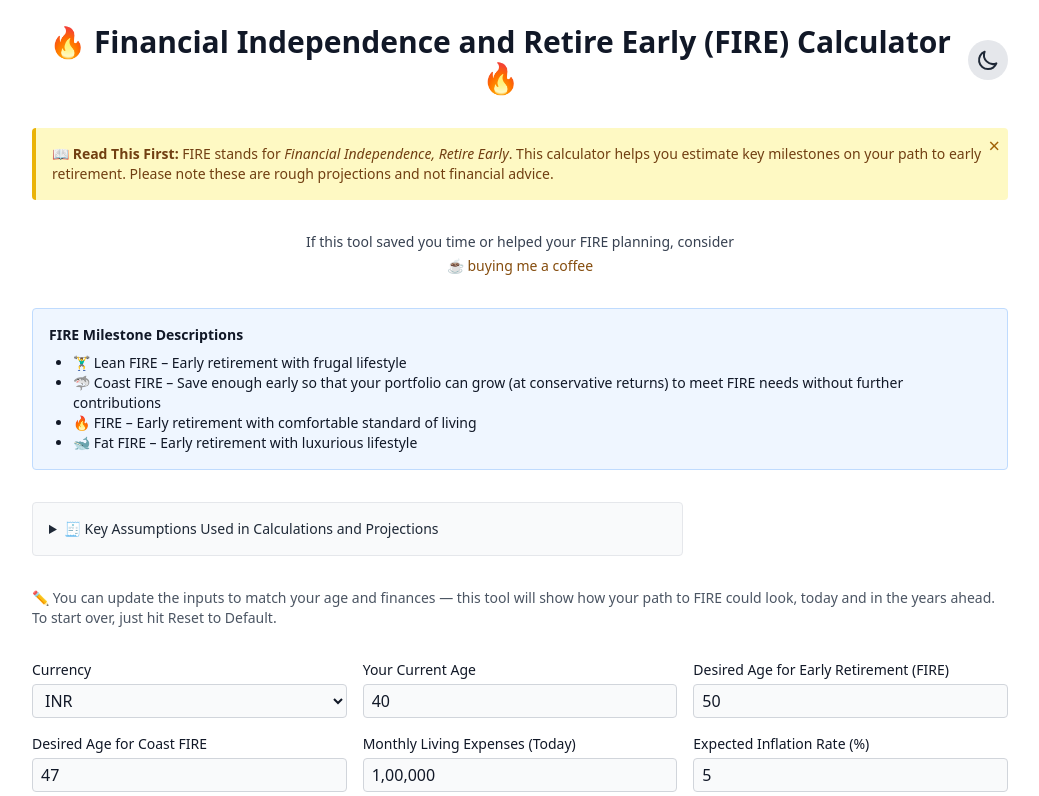
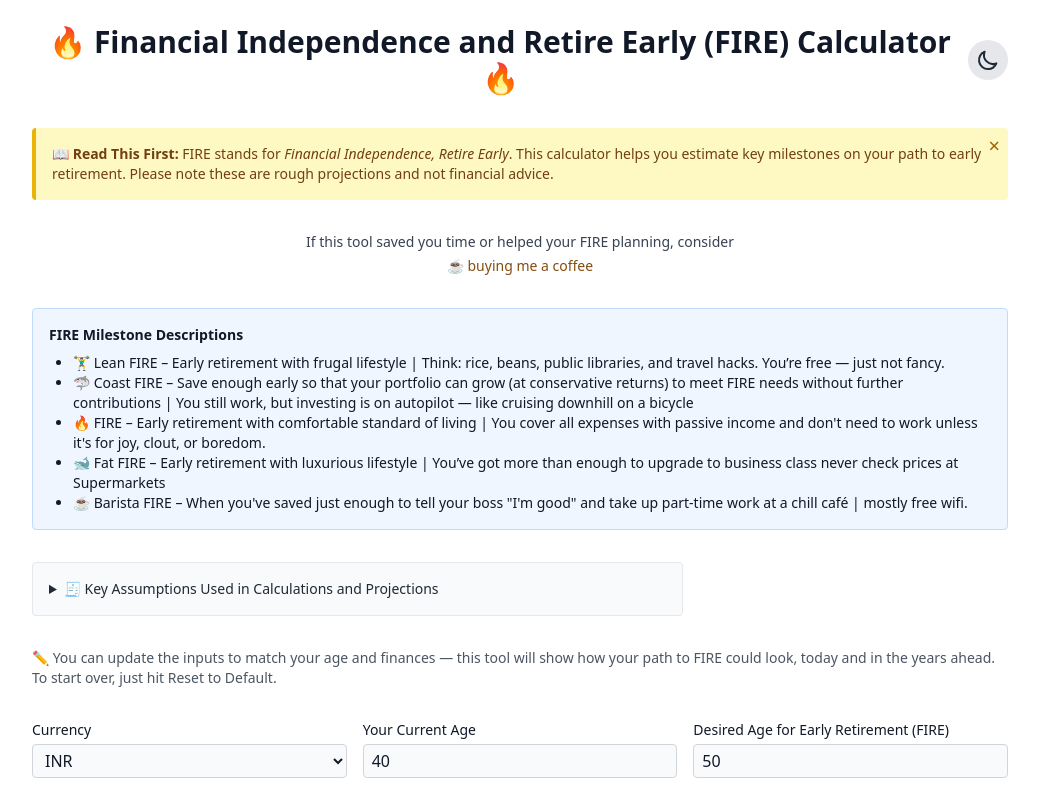
Before and after one commit to TheBeggarBowl/fire-tracker, a React (Vite) app: page / in a window 1280 px wide. Shown: the top 796 px of the page, without its empty margins (120-1159 px from the left). Built offline with nearby package versions, Linux system fonts and the light colour scheme.

Commit message:
Update App.jsx

```diff
--- a/src/App.jsx
+++ b/src/App.jsx
@@ -542,10 +542,11 @@ setDrawdownResults(drawdowns);
       <div className="bg-blue-50 border border-blue-200 p-4 rounded text-sm dark:bg-blue-900 dark:border-blue-700 dark:text-blue-200">
         <strong>FIRE Milestone Descriptions</strong>
         <ul className="ml-6 list-disc mt-2">
-          <li>🏋️‍♂️ Lean FIRE – Early retirement with frugal lifestyle </li>
-          <li>🦈 Coast FIRE – Save enough early so that your portfolio can grow (at conservative returns) to meet FIRE needs without further contributions</li>
-          <li>🔥 FIRE – Early retirement with comfortable standard of living</li>
-          <li>🐋 Fat FIRE – Early retirement with luxurious lifestyle</li>
+          <li>🏋️‍♂️ Lean FIRE – Early retirement with frugal lifestyle | Think: rice, beans, public libraries, and travel hacks. You’re free — just not fancy.</li>
+          <li>🦈 Coast FIRE – Save enough early so that your portfolio can grow (at conservative returns) to meet FIRE needs without further contributions | You still work, but investing is on autopilot — like cruising downhill on a bicycle</li>
+          <li>🔥 FIRE – Early retirement with comfortable standard of living | You cover all expenses with passive income and don't need to work unless it's for joy, clout, or boredom.</li>
+          <li>🐋 Fat FIRE – Early retirement with luxurious lifestyle |  You’ve got more than enough to upgrade to business class never check prices at Supermarkets </li>
+	  <li>☕ Barista FIRE – When you've saved just enough to tell your boss "I'm good" and take up part-time work at a chill café | mostly  free wifi.</li>
         </ul>
       </div>
 	  <details className="text-sm text-gray-600 dark:text-gray-400 bg-gray-50 dark:bg-gray-800 rounded p-4 border dark:border-gray-700 w-full sm:w-2/3">
```
